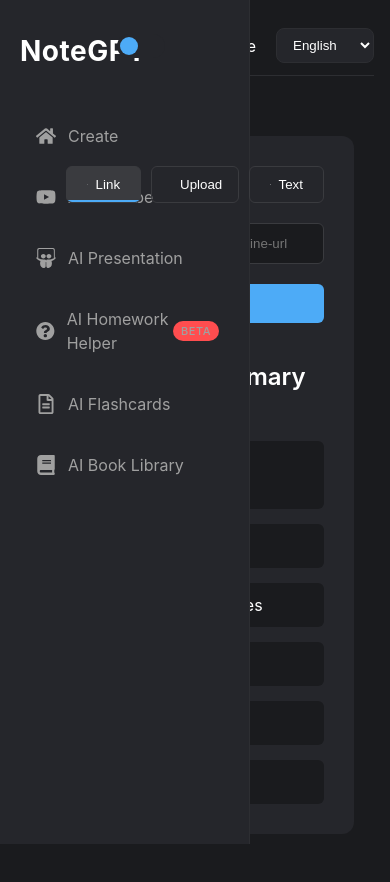
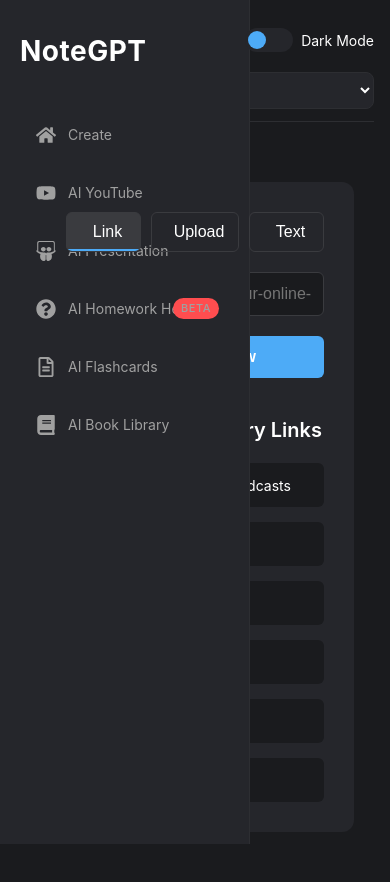
Before and after one commit to ansht3/note_gpt, a React (Create React App) app: page / in a window 390 px wide. Shown: the top 882 px of the page. Built offline with nearby package versions, Linux system fonts and the light colour scheme; no server answers; grey boxes are pictures that could not be loaded.

Commit message:
more changes to fix error handling

```diff
--- a/package.json
+++ b/package.json
@@ -3,6 +3,7 @@
   "version": "0.1.0",
   "private": true,
   "dependencies": {
+    "axios": "^1.7.9",
     "cra-template": "1.2.0",
     "docx": "^9.1.1",
     "file-saver": "^2.0.5",
--- /dev/null
+++ b/src/components/PresentationPage.css
@@ -0,0 +1,112 @@
+.presentation-page {
+  padding: var(--space-lg);
+  max-width: 1200px;
+  margin: 0 auto;
+}
+
+.presentation-header {
+  display: flex;
+  justify-content: space-between;
+  align-items: center;
+  margin-bottom: var(--space-xl);
+}
+
+.presentation-actions {
+  display: flex;
+  gap: var(--space-md);
+}
+
+.settings-button,
+.download-button,
+.generate-button {
+  display: flex;
+  align-items: center;
+  gap: var(--space-sm);
+  padding: var(--space-sm) var(--space-lg);
+  border-radius: var(--radius-md);
+  font-weight: 500;
+  transition: all var(--transition-fast);
+}
+
+.settings-button {
+  background-color: var(--background-elevated);
+  color: var(--text-primary);
+  border: 1px solid var(--border-color);
+}
+
+.download-button {
+  background-color: var(--primary-color);
+  color: var(--text-inverse);
+  border: none;
+}
+
+.generate-button {
+  background-color: var(--primary-color);
+  color: var(--text-inverse);
+  border: none;
+  font-size: var(--font-size-lg);
+  padding: var(--space-md) var(--space-xl);
+}
+
+.slides-container {
+  display: grid;
+  grid-template-columns: repeat(auto-fill, minmax(300px, 1fr));
+  gap: var(--space-lg);
+  padding: var(--space-md);
+}
+
+.slide {
+  background-color: var(--background-light);
+  border-radius: var(--radius-lg);
+  padding: var(--space-lg);
+  box-shadow: var(--shadow-md);
+  transition: transform var(--transition-fast);
+}
+
+.slide:hover {
+  transform: translateY(-2px);
+  box-shadow: var(--shadow-lg);
+}
+
+.slide-title {
+  color: var(--primary-color);
+  margin-bottom: var(--space-md);
+  font-size: var(--font-size-xl);
+}
+
+.slide-content {
+  color: var(--text-secondary);
+  font-size: var(--font-size-md);
+  line-height: var(--line-height-relaxed);
+}
+
+.slide-content p {
+  margin-bottom: var(--space-sm);
+}
+
+.empty-state {
+  text-align: center;
+  padding: var(--space-xxl) 0;
+  color: var(--text-secondary);
+}
+
+.error-message {
+  background-color: var(--error-color);
+  color: var(--text-inverse);
+  padding: var(--space-md);
+  border-radius: var(--radius-md);
+  margin-bottom: var(--space-lg);
+}
+
+/* Responsive Design */
+@media (max-width: 768px) {
+  .presentation-header {
+    flex-direction: column;
+    gap: var(--space-md);
+    text-align: center;
+  }
+
+  .slides-container {
+    grid-template-columns: 1fr;
+  }
+}
--- a/src/index.css
+++ b/src/index.css
@@ -6,28 +6,78 @@
 }
 
 :root {
-  /* Color variables */
+  /* Color System */
   --primary-color: #4dabf7;
   --primary-dark: #2d8ac7;
+  --primary-light: #74c0f9;
+  --accent-color: #ff6b6b;
+  --success-color: #51cf66;
+  --warning-color: #ffd43b;
+  --error-color: #ff6b6b;
+
+  /* Background Colors */
   --background-dark: #1a1b1e;
   --background-light: #25262b;
-  --border-color: #2d2e32;
+  --background-elevated: #2d2e32;
+
+  /* Text Colors */
   --text-primary: #ffffff;
   --text-secondary: #a0a0a0;
-  --error-color: #ff4d4f;
-  --success-color: #52c41a;
+  --text-tertiary: #6c757d;
+  --text-inverse: #000000;
 
-  /* Spacing */
-  --spacing-xs: 4px;
-  --spacing-sm: 8px;
-  --spacing-md: 16px;
-  --spacing-lg: 24px;
-  --spacing-xl: 32px;
+  /* Border Colors */
+  --border-color: #2d2e32;
+  --border-light: #3a3b3f;
 
-  /* Border radius */
+  /* Spacing System */
+  --space-xxs: 4px;
+  --space-xs: 8px;
+  --space-sm: 12px;
+  --space-md: 16px;
+  --space-lg: 24px;
+  --space-xl: 32px;
+  --space-xxl: 48px;
+
+  /* Border Radius */
   --radius-sm: 4px;
   --radius-md: 8px;
   --radius-lg: 12px;
+  --radius-xl: 16px;
+  --radius-full: 9999px;
+
+  /* Typography */
+  --font-size-xs: 0.75rem;
+  --font-size-sm: 0.875rem;
+  --font-size-md: 1rem;
+  --font-size-lg: 1.125rem;
+  --font-size-xl: 1.25rem;
+  --font-size-2xl: 1.5rem;
+  --font-size-3xl: 1.875rem;
+  --font-size-4xl: 2.25rem;
+
+  /* Line Heights */
+  --line-height-tight: 1.25;
+  --line-height-normal: 1.5;
+  --line-height-relaxed: 1.75;
+
+  /* Shadows */
+  --shadow-sm: 0 1px 2px rgba(0, 0, 0, 0.1);
+  --shadow-md: 0 4px 6px rgba(0, 0, 0, 0.1);
+  --shadow-lg: 0 10px 15px rgba(0, 0, 0, 0.1);
+
+  /* Transitions */
+  --transition-fast: 150ms ease;
+  --transition-normal: 250ms ease;
+  --transition-slow: 350ms ease;
+
+  /* Z-index */
+  --z-dropdown: 1000;
+  --z-sticky: 1020;
+  --z-fixed: 1030;
+  --z-modal: 1040;
+  --z-popover: 1050;
+  --z-tooltip: 1060;
 }
 
 body {
@@ -39,7 +89,8 @@ body {
   -moz-osx-font-smoothing: grayscale;
   background-color: var(--background-dark);
   color: var(--text-primary);
-  line-height: 1.5;
+  line-height: var(--line-height-normal);
+  font-size: var(--font-size-md);
 }
 
 code {
@@ -47,56 +98,89 @@ code {
     monospace;
 }
 
-/* Typography */
+/* Typography Scale */
 h1,
 h2,
 h3,
 h4,
 h5,
 h6 {
-  margin-bottom: var(--spacing-md);
+  margin-bottom: var(--space-md);
   font-weight: 600;
-  line-height: 1.2;
+  line-height: var(--line-height-tight);
+  color: var(--text-primary);
 }
 
 h1 {
-  font-size: 2.5rem;
+  font-size: var(--font-size-4xl);
 }
 h2 {
-  font-size: 2rem;
+  font-size: var(--font-size-3xl);
 }
 h3 {
-  font-size: 1.75rem;
+  font-size: var(--font-size-2xl);
 }
 h4 {
-  font-size: 1.5rem;
+  font-size: var(--font-size-xl);
 }
 h5 {
-  font-size: 1.25rem;
+  font-size: var(--font-size-lg);
 }
 h6 {
-  font-size: 1rem;
+  font-size: var(--font-size-md);
 }
 
 /* Links */
 a {
   color: var(--primary-color);
   text-decoration: none;
-  transition: color 0.2s ease;
+  transition: color var(--transition-fast);
 }
 
 a:hover {
-  color: var(--primary-dark);
+  color: var(--primary-light);
+}
+
+/* Form Elements */
+input,
+textarea,
+select {
+  width: 100%;
+  padding: var(--space-sm);
+  background-color: var(--background-elevated);
+  border: 1px solid var(--border-color);
+  border-radius: var(--radius-md);
+  color: var(--text-primary);
+  font-size: var(--font-size-md);
+  transition: all var(--transition-fast);
+}
+
+input:focus,
+textarea:focus,
+select:focus {
+  outline: none;
+  border-color: var(--primary-color);
+  box-shadow: 0 0 0 2px rgba(77, 171, 247, 0.2);
 }
 
 /* Buttons */
 button {
+  display: inline-flex;
+  align-items: center;
+  justify-content: center;
+  padding: var(--space-sm) var(--space-lg);
+  border: none;
+  border-radius: var(--radius-md);
+  background-color: var(--primary-color);
+  color: var(--text-inverse);
+  font-size: var(--font-size-md);
+  font-weight: 500;
   cursor: pointer;
-  border: none;
-  padding: var(--spacing-sm) var(--spacing-md);
-  border-radius: var(--radius-md);
-  font-weight: 500;
-  transition: all 0.2s ease;
+  transition: all var(--transition-fast);
+}
+
+button:hover {
+  background-color: var(--primary-dark);
 }
 
 button:disabled {
@@ -104,23 +188,38 @@ button:disabled {
   cursor: not-allowed;
 }
 
-/* Form elements */
-input,
-textarea {
+/* Layout Utilities */
+.container {
   width: 100%;
-  padding: var(--spacing-sm);
-  border: 1px solid var(--border-color);
-  border-radius: var(--radius-md);
-  background-color: var(--background-dark);
-  color: var(--text-primary);
-  transition: all 0.2s ease;
+  max-width: 1200px;
+  margin: 0 auto;
+  padding: 0 var(--space-md);
 }
 
-input:focus,
-textarea:focus {
-  outline: none;
-  border-color: var(--primary-color);
-  box-shadow: 0 0 0 2px rgba(77, 171, 247, 0.2);
+.flex {
+  display: flex;
+}
+
+.flex-col {
+  flex-direction: column;
+}
+
+.items-center {
+  align-items: center;
+}
+
+.justify-between {
+  justify-content: space-between;
+}
+
+.gap-sm {
+  gap: var(--space-sm);
+}
+.gap-md {
+  gap: var(--space-md);
+}
+.gap-lg {
+  gap: var(--space-lg);
 }
 
 /* Scrollbar styling */
@@ -154,29 +253,29 @@ textarea:focus {
 }
 
 .mt-1 {
-  margin-top: var(--spacing-sm);
+  margin-top: var(--space-sm);
 }
 .mt-2 {
-  margin-top: var(--spacing-md);
+  margin-top: var(--space-md);
 }
 .mt-3 {
-  margin-top: var(--spacing-lg);
+  margin-top: var(--space-lg);
 }
 .mt-4 {
-  margin-top: var(--spacing-xl);
+  margin-top: var(--space-xl);
 }
 
 .mb-1 {
-  margin-bottom: var(--spacing-sm);
+  margin-bottom: var(--space-sm);
 }
 .mb-2 {
-  margin-bottom: var(--spacing-md);
+  margin-bottom: var(--space-md);
 }
 .mb-3 {
-  margin-bottom: var(--spacing-lg);
+  margin-bottom: var(--space-lg);
 }
 .mb-4 {
-  margin-bottom: var(--spacing-xl);
+  margin-bottom: var(--space-xl);
 }
 
 /* Animations */
@@ -193,30 +292,39 @@ textarea:focus {
   animation: fadeIn 0.3s ease-in;
 }
 
-/* Responsive design */
+/* Responsive Design */
 @media (max-width: 768px) {
   :root {
-    --spacing-lg: 20px;
-    --spacing-xl: 28px;
+    --space-lg: 20px;
+    --space-xl: 28px;
+    --space-xxl: 36px;
+  }
+
+  body {
+    font-size: var(--font-size-sm);
   }
 
   h1 {
-    font-size: 2rem;
+    font-size: var(--font-size-3xl);
   }
   h2 {
-    font-size: 1.75rem;
+    font-size: var(--font-size-2xl);
   }
   h3 {
-    font-size: 1.5rem;
+    font-size: var(--font-size-xl);
   }
   h4 {
-    font-size: 1.25rem;
+    font-size: var(--font-size-lg);
   }
   h5 {
-    font-size: 1.1rem;
+    font-size: var(--font-size-md);
   }
   h6 {
-    font-size: 1rem;
+    font-size: var(--font-size-sm);
+  }
+
+  .container {
+    padding: 0 var(--space-sm);
   }
 }
 
@@ -229,3 +337,19 @@ textarea:focus {
     --text-secondary: #a0a0a0;
   }
 }
+
+/* Print Styles */
+@media print {
+  body {
+    background-color: white;
+    color: black;
+  }
+
+  a {
+    text-decoration: underline;
+  }
+
+  button {
+    display: none;
+  }
+}
```
Also changed, not shown: src/components/PresentationPage.js (+83 -87 lines), 1 other file (tests, documents, lock files or other folders).
